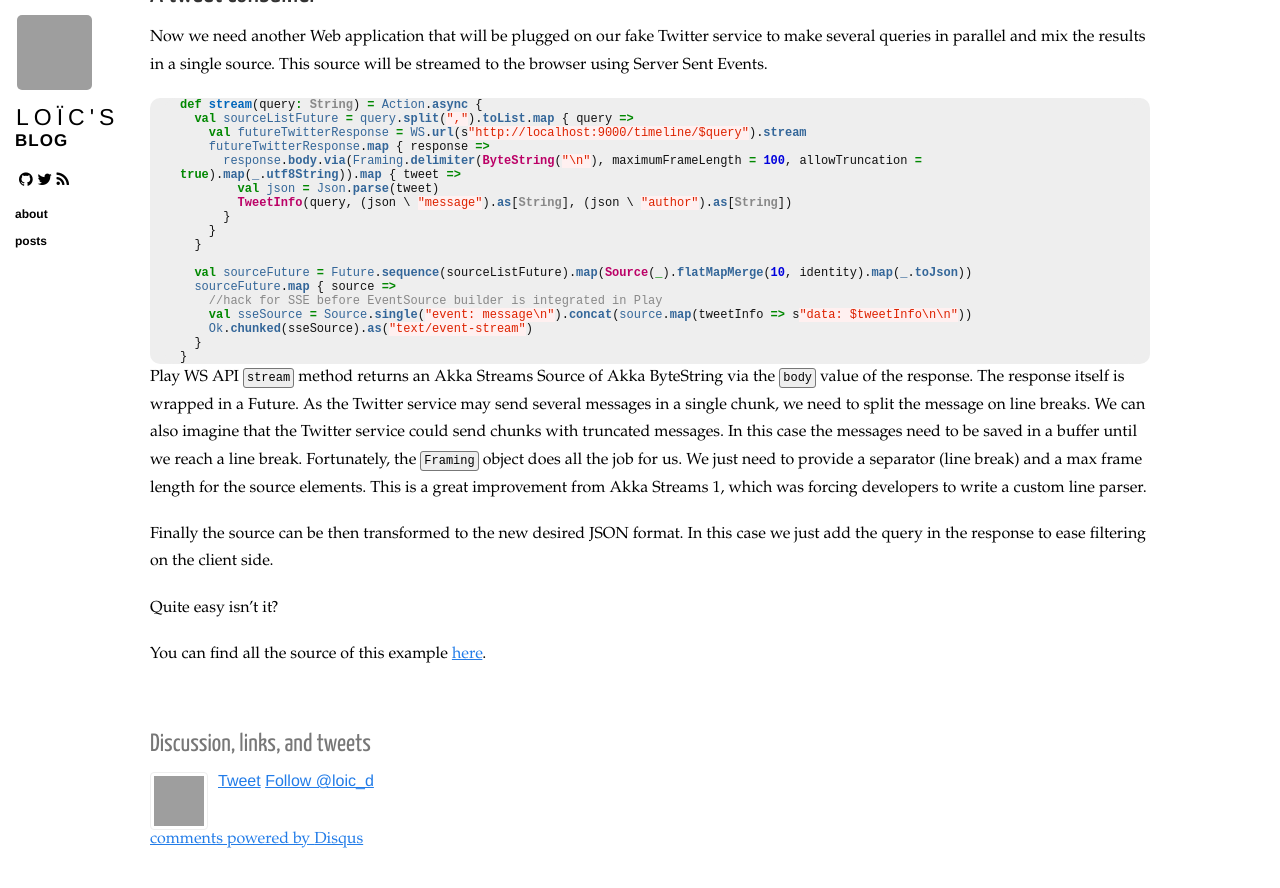
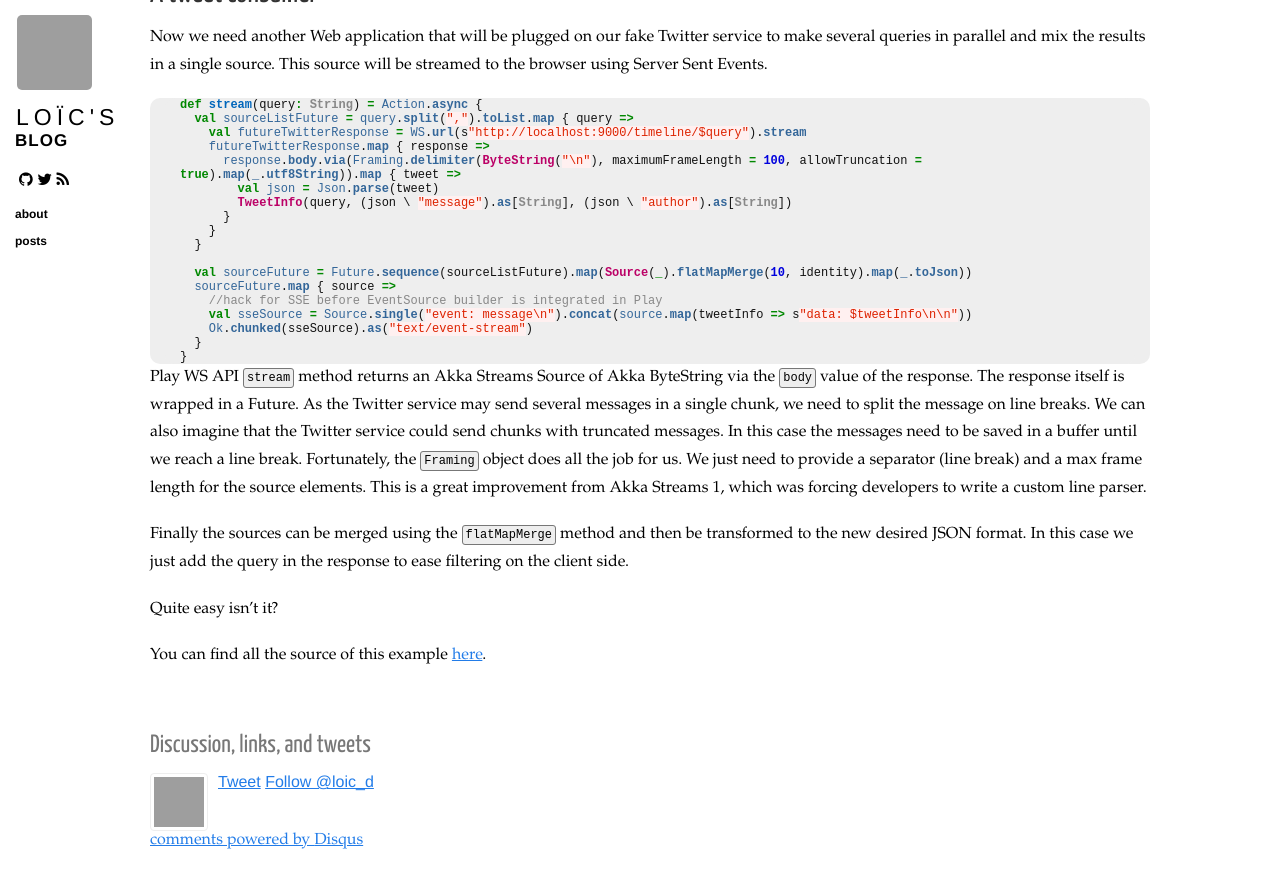
Before and after one commit to loicdescotte/loicdescotte.github.io, a Jekyll site: the page built from _posts/2016-02-05-play25-akka-streams.md, in a window 1280 px wide and 900 px high, scrolled down 627 px. Shown: the top 888 px of the window. Built offline with Jekyll 4.4.1, drawn with Linux system fonts in a browser that asks for light colours; nearby versions of some CDN libraries; comment, search, counter and statistics services are not loaded; grey boxes are pictures that could not be loaded.

Commit message:
Update 2016-02-05-play25-akka-streams.md

```diff
--- a/_posts/2016-02-05-play25-akka-streams.md
+++ b/_posts/2016-02-05-play25-akka-streams.md
@@ -67,7 +67,7 @@ As the Twitter service may send several messages in a single chunk, we need to s
 We can also imagine that the Twitter service could send chunks with truncated messages. In this case the messages need to be saved in a buffer until we reach a line break.
 Fortunately, the `Framing` object does all the job for us. We just need to provide a separator (line break) and a max frame length for the source elements. This is a great improvement from Akka Streams 1, which was forcing developers to write a custom line parser.
 
-Finally the source can be then transformed to the new desired JSON format.  In this case we just add the query in the response to ease filtering on the client side.
+Finally the sources can be merged using the `flatMapMerge` method and then be transformed to the new desired JSON format.  In this case we just add the query in the response to ease filtering on the client side.
 
 Quite easy isn't it?
 
```
